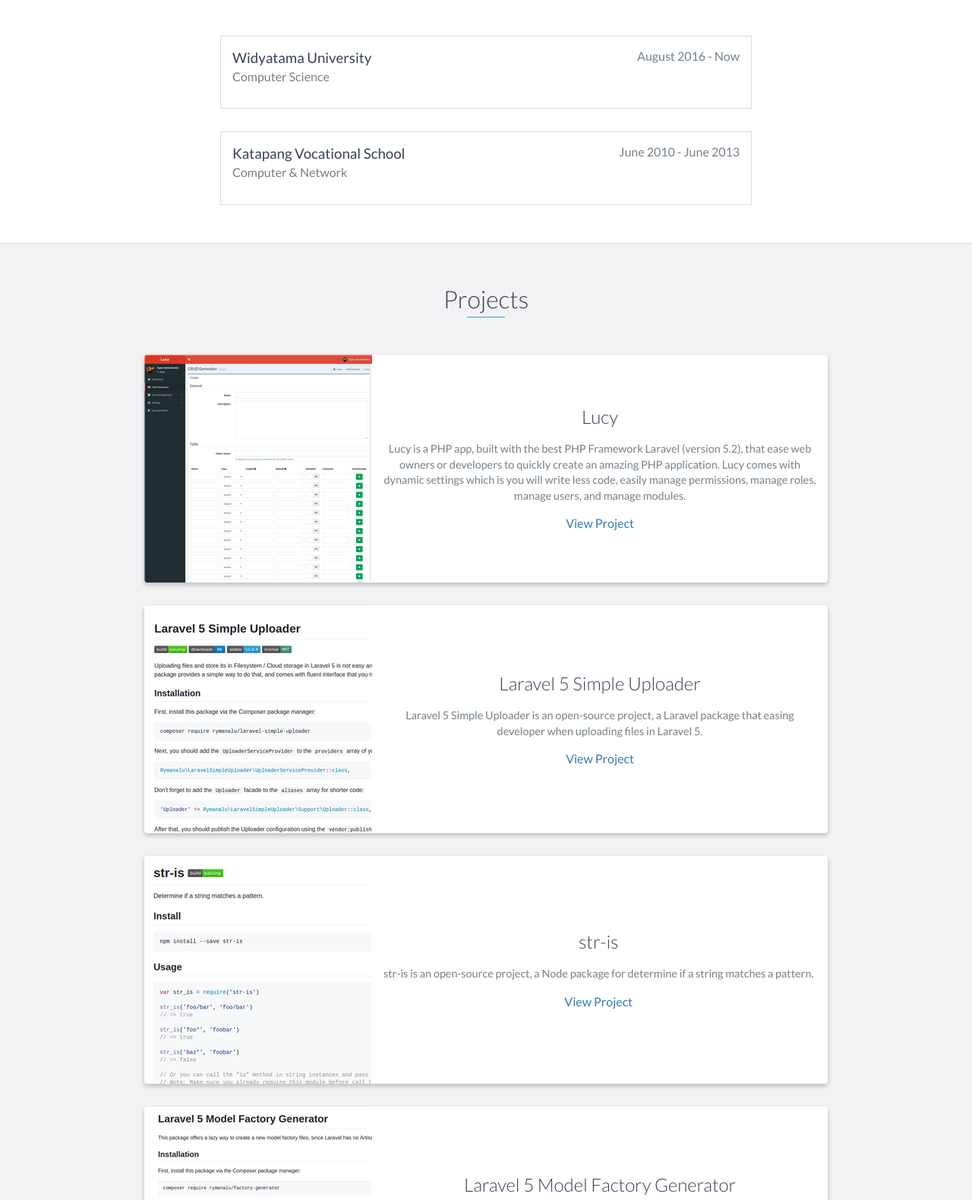
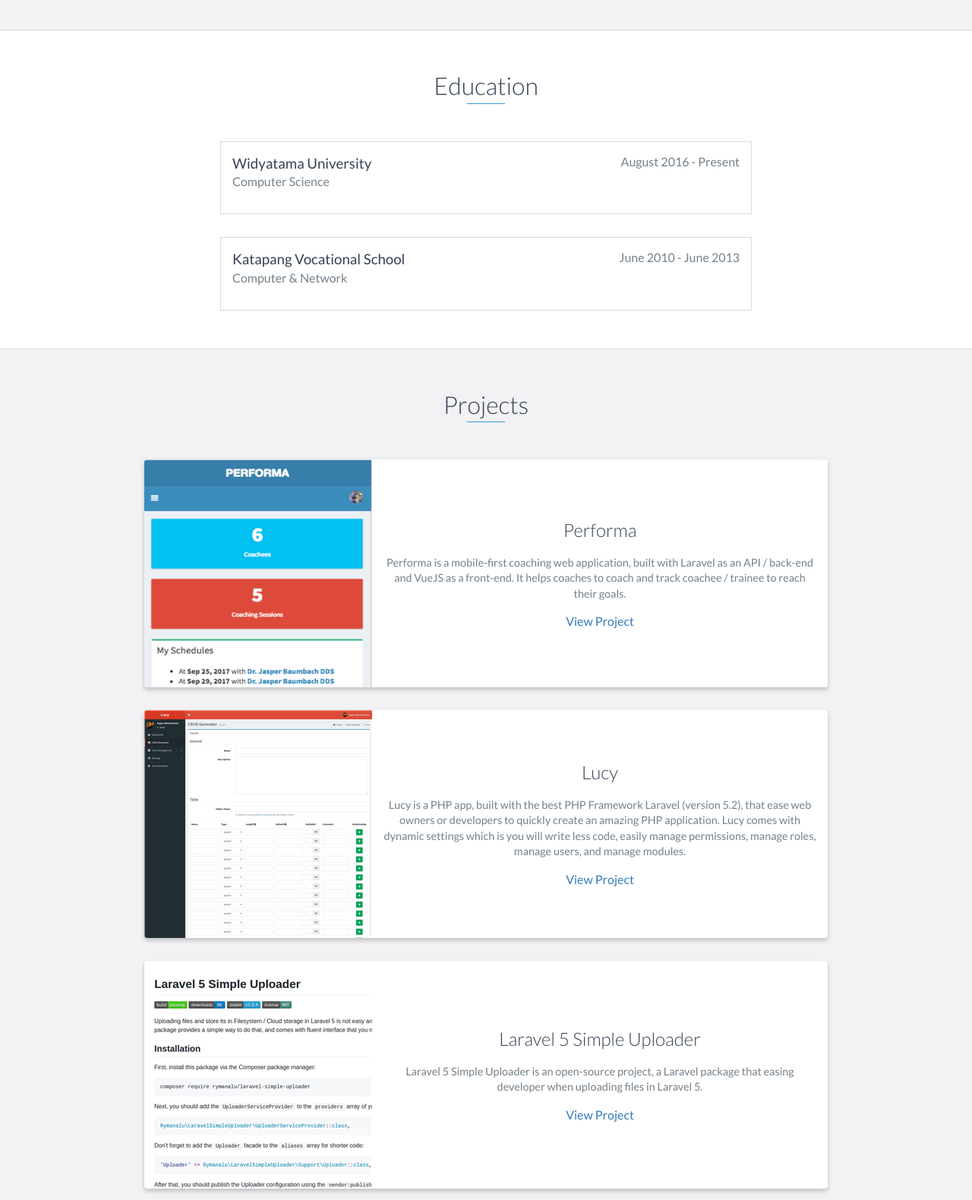
Before and after one commit to rymanalu/rymanalu.github.io, a website: page index.html in a window 1280 px wide. Shown: the part 1671-3251 px from the top of the page at 76% size. Drawn offline with nearby package versions, Linux system fonts and the light colour scheme.

Commit message:
Update current job and resume

```diff
--- a/index.html
+++ b/index.html
@@ -86,6 +86,11 @@
     <div id="experience" class="background-alt">
         <h2 class="heading">Experience</h2>
         <div id="experience-timeline">
+            <div data-date="August 2017 – Present">
+                <h3>PT. Masskredit Pasifica Raya</h3>
+                <h4>Lead Backend Developer</h4>
+            </div>
+
             <div data-date="January 2016 – June 2017">
                 <h3>PT. Smooets Teknologi Outsourcing</h3>
                 <h4>Web Developer</h4>
@@ -103,7 +108,7 @@
         <h2 class="heading">Education</h2>
         <div class="education-block">
             <h3>Widyatama University</h3>
-            <span class="education-date">August 2016 - Now</span>
+            <span class="education-date">August 2016 - Present</span>
             <h4>Computer Science</h4>
         </div>
         <!-- End .education-block -->
@@ -121,6 +126,22 @@
         <h2 class="heading">Projects</h2>
         <div class="container">
             <div class="row">
+                <div class="project shadow-large">
+                    <div class="project-image">
+                        <img src="images/performa.png" />
+                    </div>
+                    <!-- End .project-image -->
+                    <div class="project-info">
+                        <h3>Performa</h3>
+                        <p>
+                            Performa is a mobile-first coaching web application, built with Laravel as an API / back-end and VueJS as a front-end. It helps coaches to coach and track coachee / trainee to reach their goals.
+                        </p>
+                        <a href="http://performa.biz" target="_blank">View Project</a>
+                    </div>
+                    <!-- End .project-info -->
+                </div>
+                <!-- End .project -->
+
                 <div class="project shadow-large">
                     <div class="project-image">
                         <img src="images/lucy.png" />
@@ -148,22 +169,6 @@
                             Laravel 5 Simple Uploader is an open-source project, a Laravel package that easing developer when uploading files in Laravel 5.
                         </p>
                         <a href="https://github.com/rymanalu/laravel-simple-uploader" target="_blank">View Project</a>
-                    </div>
-                    <!-- End .project-info -->
-                </div>
-                <!-- End .project -->
-
-                <div class="project shadow-large">
-                    <div class="project-image">
-                        <img src="images/str-is.png" />
-                    </div>
-                    <!-- End .project-image -->
-                    <div class="project-info">
-                        <h3>str-is</h3>
-                        <p>
-                            str-is is an open-source project, a Node package for determine if a string matches a pattern.
-                        </p>
-                        <a href="https://github.com/rymanalu/str-is" target="_blank">View Project</a>
                     </div>
                     <!-- End .project-info -->
                 </div>
@@ -234,7 +239,7 @@
             <div class="row">
                 <div class="col-sm-5 copyright">
                     <p>
-                        Copyright &copy; 2017 Roni Yusuf
+                        Copyright &copy; 2018 Roni Yusuf
                     </p>
                 </div>
                 <div class="col-sm-2 top">
@@ -247,9 +252,9 @@
                         <li>
                             <a href="https://github.com/rymanalu" target="_blank"><i class="fa fa-github" aria-hidden="true"></i></a>
                         </li>
-                        <!--li>
-                            <a href="#"><i class="fa fa-stack-overflow" aria-hidden="true"></i></a>
-                        </li-->
+                        <li>
+                            <a href="https://www.linkedin.com/in/roni-yusuf-511083b4" target="_blank"><i class="fa fa-linkedin" aria-hidden="true"></i></a>
+                        </li>
                         <li>
                             <a href="https://www.facebook.com/roni.yusuf.manalu" target="_blank"><i class="fa fa-facebook" aria-hidden="true"></i></a>
                         </li>
```
Also changed, not shown: images/performa.png (added), images/str-is.png (deleted), 2 other files.
